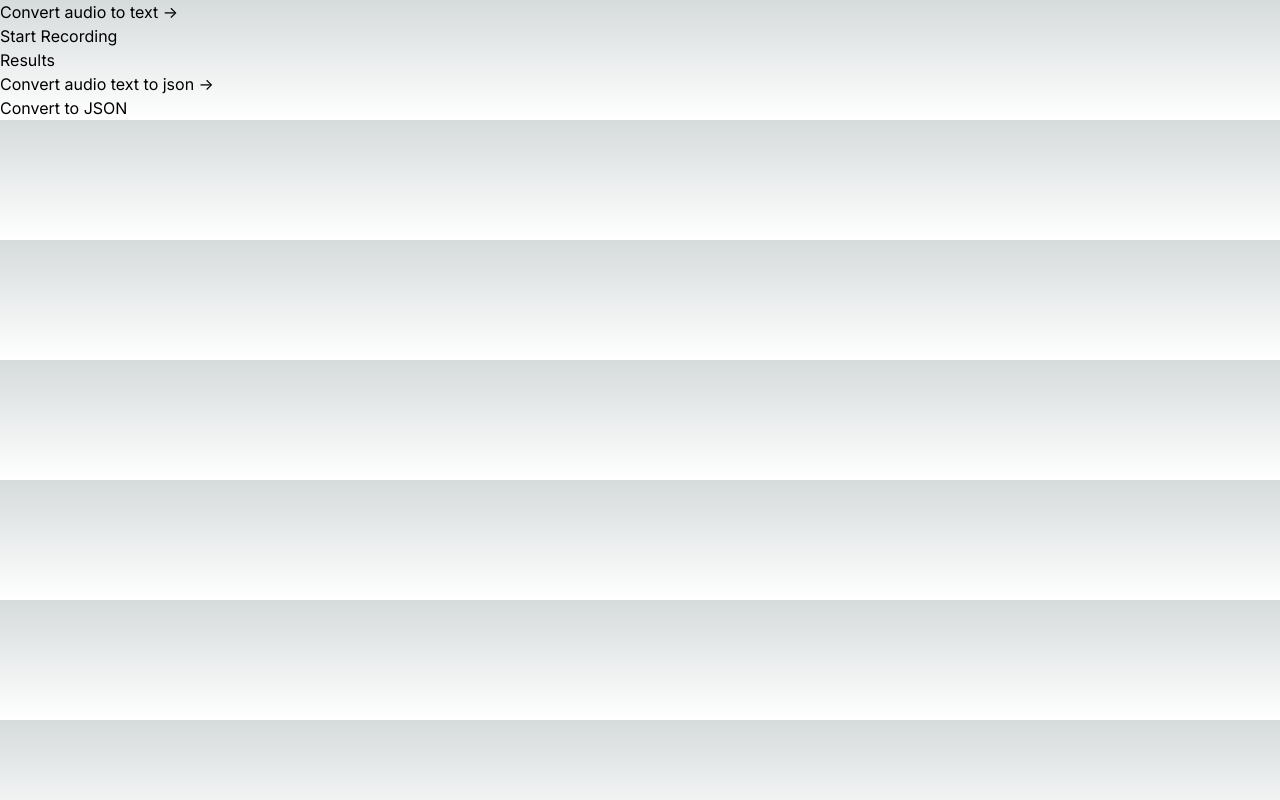
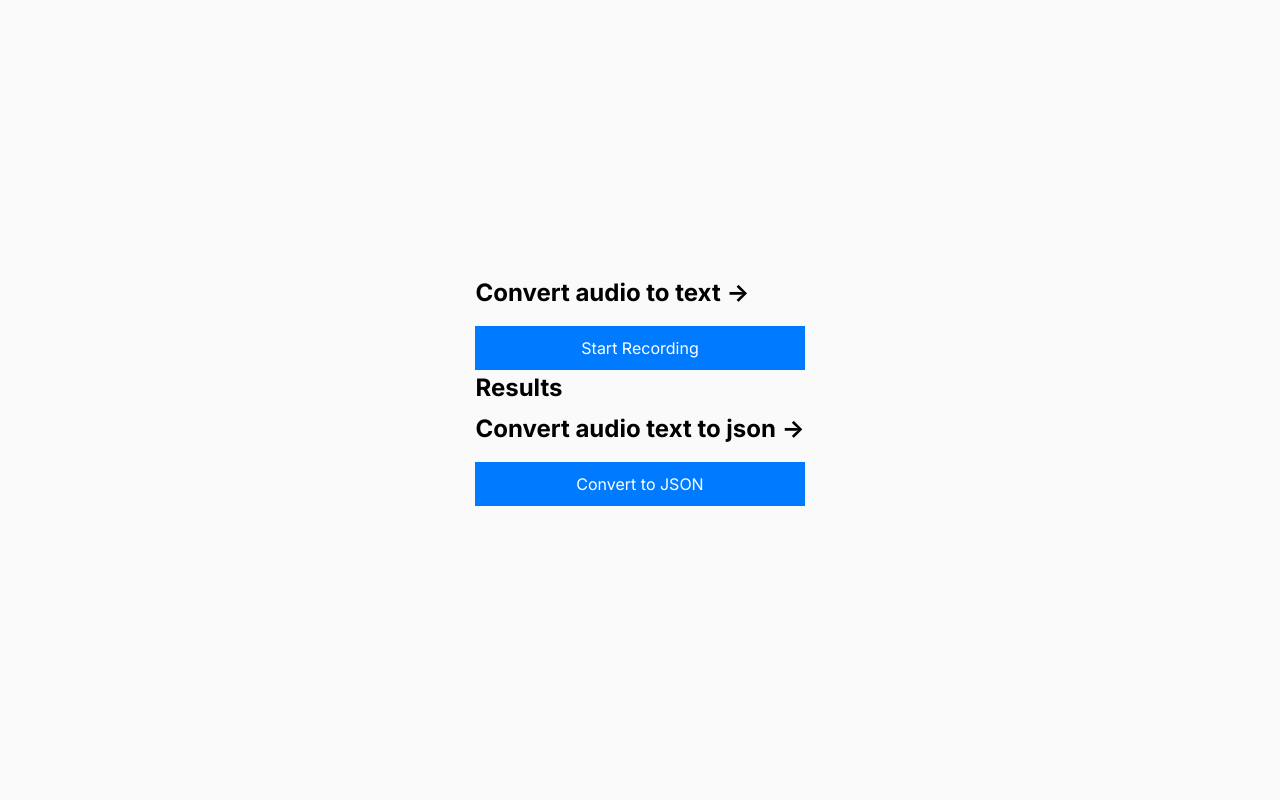
Before and after one commit to nikolaipaukkonen/locuspocus_js, a Next.js app: page / in a window 1280 px wide. Built offline with nearby package versions, Linux system fonts and the light colour scheme; no server answers.

Commit message:
muokattu css

```diff
--- a/src/app/page.module.css
+++ b/src/app/page.module.css
@@ -0,0 +1,40 @@
+.main {
+    display: flex;
+    justify-content: center;
+    align-items: center;
+    height: 100vh;
+    padding: 20px;
+    background-color: #fafafa;
+  }
+
+  .description {
+    display: flex;
+    flex-direction: column;
+    margin-bottom: 20px;
+  }
+
+  .text {
+    font-size: 24px;
+    font-weight: bold;
+    margin-bottom: 10px;
+  }
+
+  .description h2 {
+    font-size: 24px;
+    font-weight: bold;
+    margin-bottom: 5px;
+  }
+
+  .description button {
+    padding: 10px 20px;
+    border: none;
+    background-color: #007bff;
+    color: #fff;
+    cursor: pointer;
+    margin-top: 10px
+  }
+
+  .result {
+    margin-top: 20px;
+    font-size: 16px;
+  }
```
